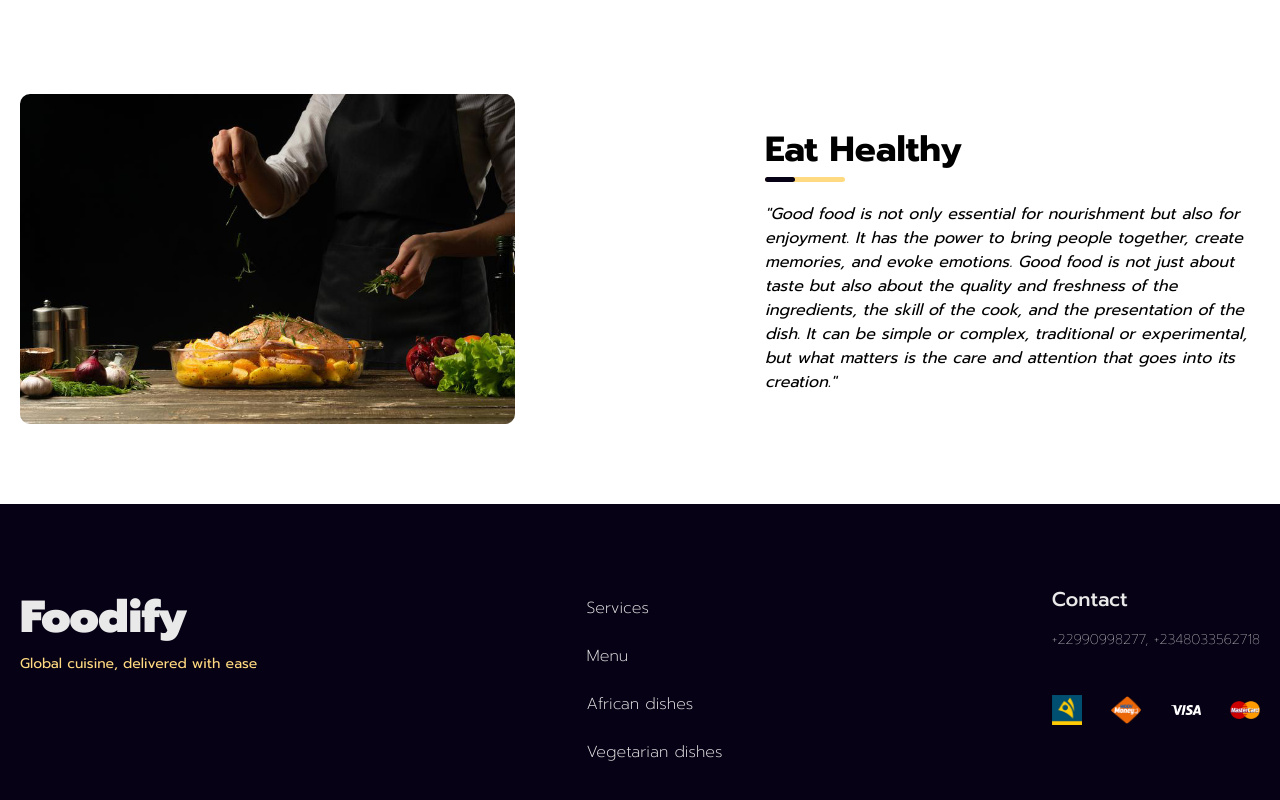
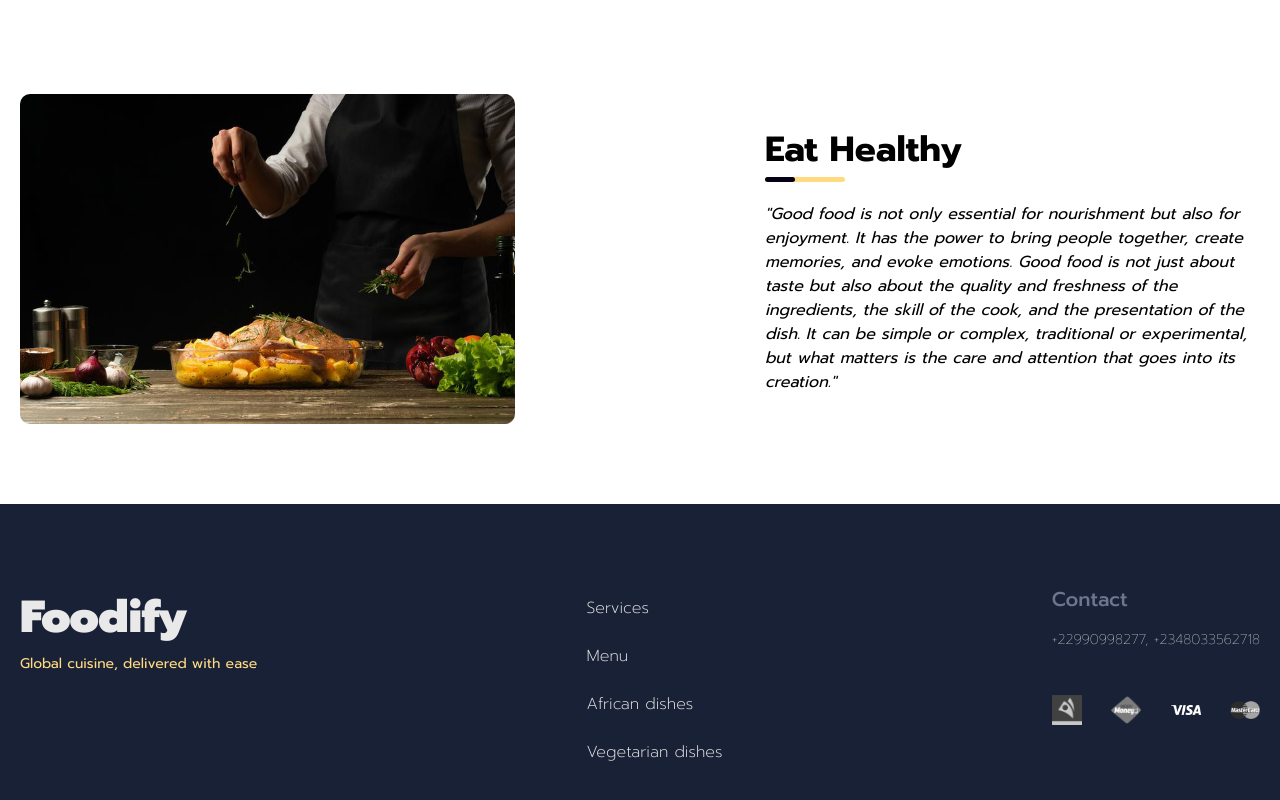
Before and after one commit to Joseph-Jnr/foodify_v1, a React (Vite) app: page / in a window 1280 px wide. Shown: the part 836-1636 px from the top of the page. Built offline with nearby package versions, Linux system fonts and the light colour scheme.

Commit message:
changed payment methods to greyscale

```diff
--- a/src/components/footer/Footer.css
+++ b/src/components/footer/Footer.css
@@ -1,5 +1,5 @@
 .footer-section {
-  background: var(--black);
+  background: #192136;
   color: var(--white);
 }
 
@@ -35,7 +35,7 @@
 .footer-contact h2 {
   font-size: 20px;
   font-weight: 500;
-  color: var(--off-white);
+  color: #6c768e;
   margin-bottom: 15px;
 }
 
@@ -49,4 +49,10 @@
 .payment-methods img {
   width: 30px;
   height: auto;
+  filter: grayscale(1);
+  transition: all 0.5s ease-in-out;
 }
+
+.payment-methods img:hover {
+  filter: grayscale(0);
+}
```
